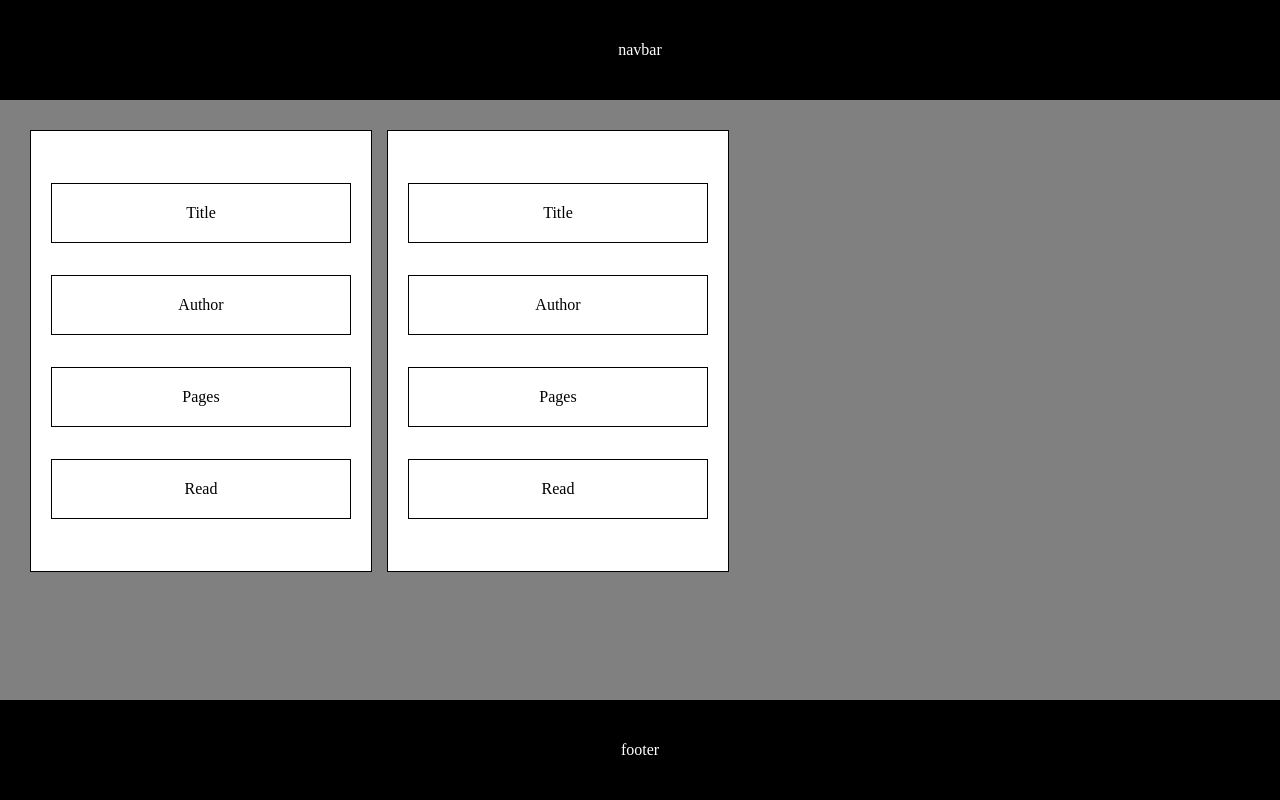
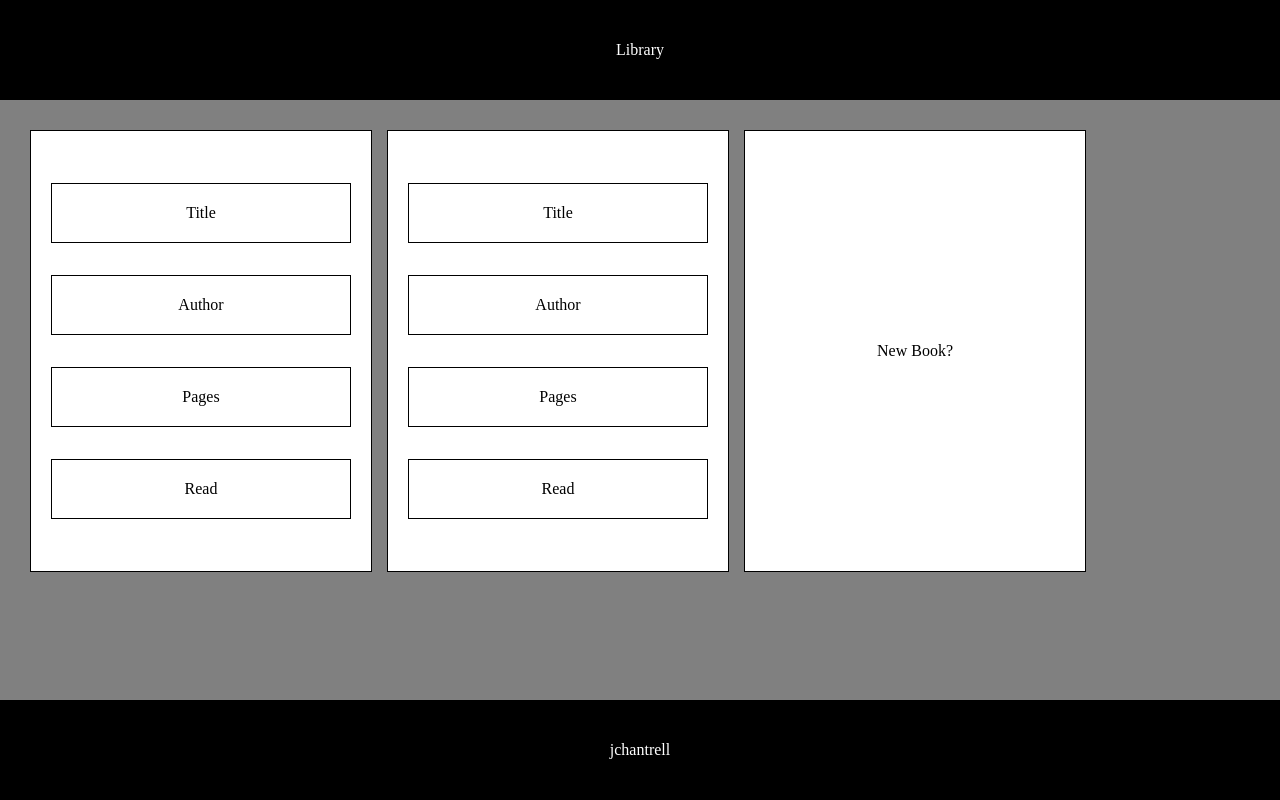
Before and after one commit to jchantrell/library, a plain HTML site: page index.html in a window 1280 px wide. Drawn offline with Linux system fonts and the light colour scheme.

```diff
--- a/index.html
+++ b/index.html
@@ -9,7 +9,7 @@
     <title>Library</title>
 </head>
 <body>
-    <div class='navbar'>navbar</div>
+    <div class='navbar'>Library</div>
     <div class='content'>
         <div class='library'>
             <div class='book'>
@@ -24,8 +24,9 @@
                 <div class='pages'>Pages</div>
                 <div class='read'>Read</div>
             </div>
+            <div class='new book'>New Book?</div>
         </div>
     </div>
-    <footer class='footer'>footer</footer>
+    <footer class='footer'>jchantrell</footer>
 </body>
 </html>
```
